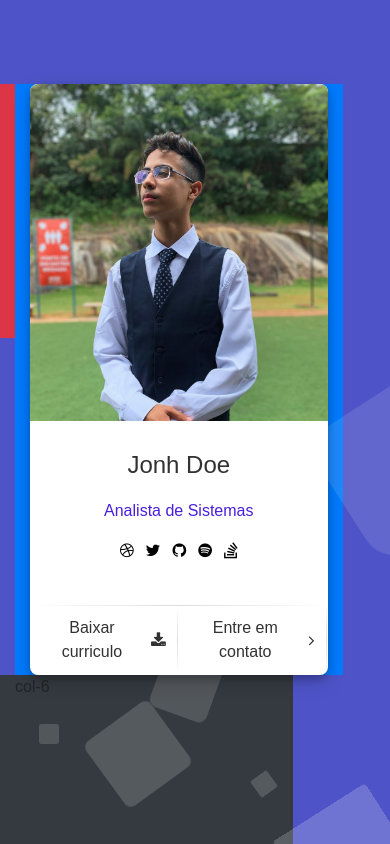
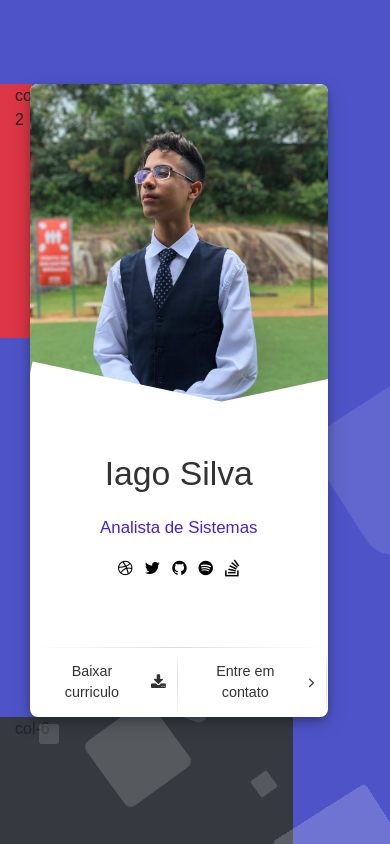
Before and after one commit to iaguinzz/porfolio, an Angular app: page / in a window 390 px wide. Shown: the top 844 px of the page. Built offline with nearby package versions, Linux system fonts and the light colour scheme.

Commit message:
main card implemented responsive!

```diff
--- a/src/app/portfolio/card-principal/card-principal.component.css
+++ b/src/app/portfolio/card-principal/card-principal.component.css
@@ -18,16 +18,18 @@
     border-radius: 8px 8px 0 0px;
     overflow: hidden;
     width: 100%;
+    position: absolute
 
 }
 .title{
-    margin-top: 1.6rem;
-    font-size: 1.5rem;
+    margin-top: 3vh;
+    font-size: 4vh;
     color: #323232;
 }
 
 .subtitle{
     color: #481fdc;
+    font-size: 2vh;
 }
 
 .frases{
@@ -36,12 +38,14 @@
     justify-content: center;
     align-items: center;
     width: 100%;
+    height: 100%;
+    padding-top: 24vh;
 }
 
 .social a{
     margin: 0 6px;
     color: black;
-    font-size: 16px;
+    font-size: 2vh;
 }
 .btns{
     width: 100%;
@@ -61,6 +65,7 @@
     align-items: center;
     justify-content: center;
     position: relative;
+    font-size: 1.7vh;
 }
 .btn::before{
     content: '';
@@ -112,3 +117,27 @@
 ::-webkit-scrollbar-thumb:hover {
     background: #555;
 }
+
+.foto::after{
+    content: '';
+    position: absolute;
+    left: -5%;
+    bottom: -20vh;
+    width: 50vh;
+    height: 25vh;
+    background: #ffffff;
+    transform: rotate(12deg);
+    -webkit-transform: rotate(-12deg);
+}
+
+.foto::before{
+    content: '';
+    position: absolute;
+    left: -8%;
+    bottom: -20vh;
+    width: 50vh;
+    height: 25vh;
+    background: #ffffff;
+    transform: rotate(12deg);
+    -webkit-transform: rotate(12deg);
+}
--- a/src/app/portfolio/card-principal/card-principal.component.html
+++ b/src/app/portfolio/card-principal/card-principal.component.html
@@ -3,7 +3,7 @@
     </div>
     <div class="frases">
       <p class="title">
-        Jonh Doe
+        Iago Silva
       </p>
       <p class="subtitle">
         Analista de Sistemas
--- a/src/app/portfolio/grid/grid.component.html
+++ b/src/app/portfolio/grid/grid.component.html
@@ -4,7 +4,7 @@
         col-2
       </div>
       <div class="col-11 col-md-5">
-        <div class="container-fluid bg-primary w-100" style="height: 70vh; width: 25vw">
+        <div class="container-fluid w-100 no-gutters" style="height: 75vh; width: 40vw">
           <ng-content></ng-content>
         </div>
       </div>
```
